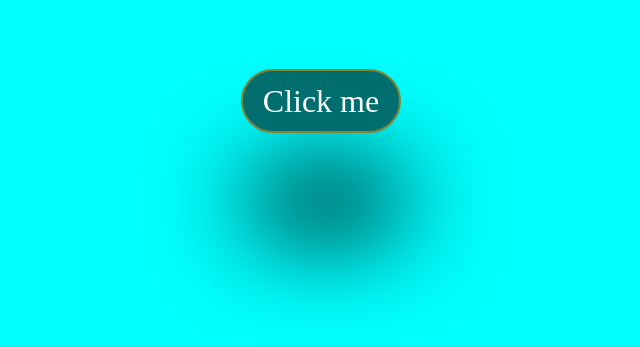
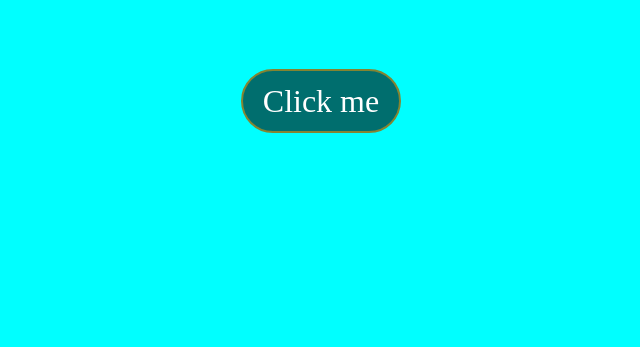
Before and after one commit to GopinathcKing/-Change-Background-Color-in-JavaScript, a plain HTML site: page index.html in a window 1280 px wide. Shown: the part 299-646 px from the top of the page, without its empty margins (319-959 px from the left). Drawn offline with Linux system fonts and the light colour scheme.

Commit message:
Removed button shadow.

```diff
--- a/style.css
+++ b/style.css
@@ -34,7 +34,7 @@ button{
     height: 4rem;
     font-size: 2rem;
     border-radius: 50px;
-    box-shadow: 5px 100px 100px black;
+/*     box-shadow: 5px 100px 100px black; */
     border: 2px double rgb(132, 132, 50);
 }
 
```
